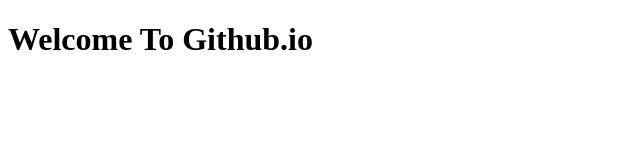
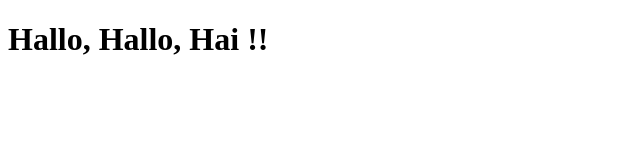
Before and after one commit to IgridAdelin/IgridAdelin.github.io-, a plain HTML site: page index.html in a window 1280 px wide. Shown: the whole page, without its empty margins (0-640 px from the left). Drawn offline with Linux system fonts and the light colour scheme.

Commit message:
Update index.html

```diff
--- a/index.html
+++ b/index.html
@@ -1,6 +1,6 @@
 <!DOCTYPE html>
 <html>
 <body>
-  <h1>Welcome To Github.io</h1>
+  <h1>Hallo, Hallo, Hai !!</h1>
 </body>
 </html>
```
